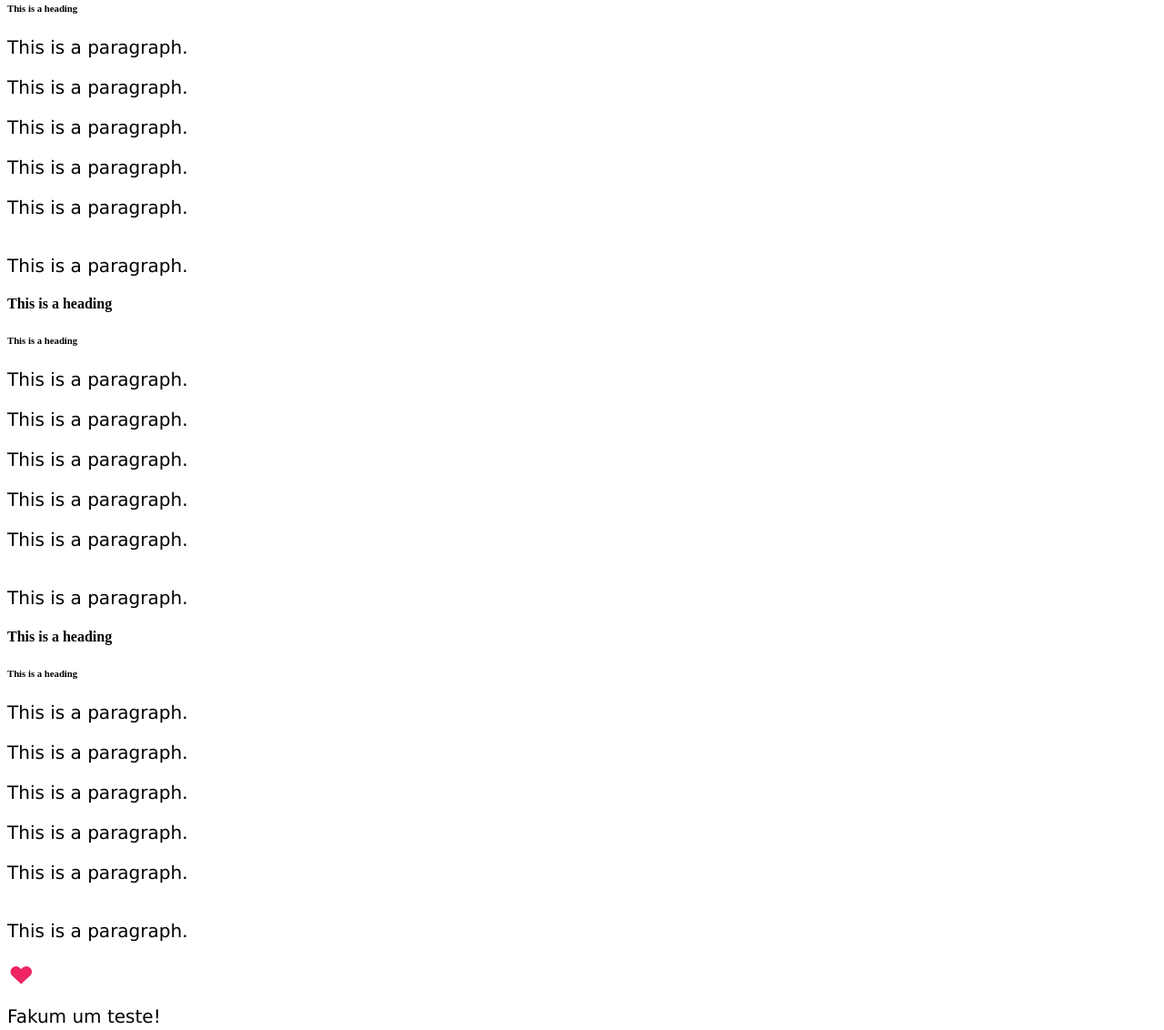
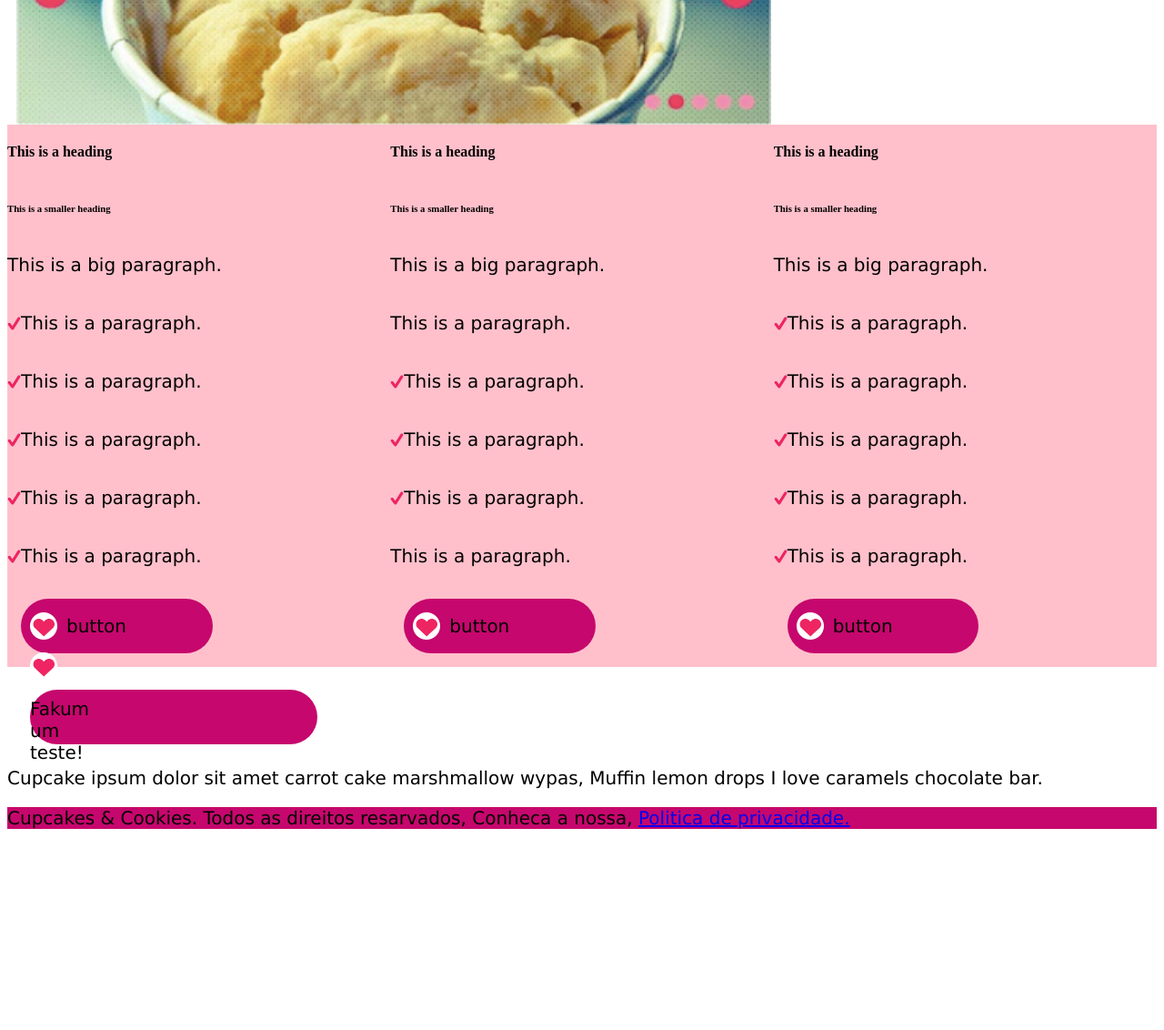
Before and after one commit to Kiilic/vue-vixens-sweden-project-01, a plain HTML site: page index.html in a window 1280 px wide. Shown: the part 254-1386 px from the top of the page at 91% size. After the commit the page ends 1185 px from the top, so only its background shows below. Drawn offline with Linux system fonts and the light colour scheme.

Commit message:
cupcake webpage - first webpage

```diff
--- a/index.html
+++ b/index.html
@@ -1,14 +1,14 @@
 <html>
-
   <head>
-    <link rel="stylesheet" href="style.css"/>
+    <link rel="stylesheet" href="style.css" />
   </head>
 
   <body class="main">
     <div class="header">
-        <div class="">
+      <div id="logo-container">
         <img src="cupcakes & cookies.png" />
       </div>
+      <div id="header-links-container">
         <div class="pink-border-box">
           <img src="house.png" class="my-icon" />
         </div>
@@ -24,106 +24,131 @@
         <div class="pink-border-box">
           <img src="person.png" class="my-icon" />
         </div>
-        <div></div>
+      </div>
     </div>
 
     <div class="banner">
-        <img src="banner.png" />
+      <img src="banner.png" alt="banner" width="830" height="300" />
     </div>
 
     <div class="content">
-        <div class="">
+      <div class="content-box-container">
         <h4>This is a heading</h4>
-            <h6>This is a heading</h6>
+        <h6>This is a smaller heading</h6>
+        <p>This is a big paragraph.</p>
+        <div class="paragraphs-container">
+          <div class="pink-border">
+            <img src="check-mark.png" class="check-mark" />
             <p>This is a paragraph.</p>
           </div>
-        <div class="pink-border-box">
+          <div class="pink-border">
+            <img src="check-mark.png" class="check-mark" />
             <p>This is a paragraph.</p>
           </div>
-        <div class="pink-border-box">
+          <div class="pink-border">
+            <img src="check-mark.png" class="check-mark" />
             <p>This is a paragraph.</p>
           </div>
-        <div class="pink-border-box">
+          <div class="pink-border">
+            <img src="check-mark.png" class="check-mark" />
             <p>This is a paragraph.</p>
           </div>
-        <div class="pink-border-box">
+          <div class="pink-border">
+            <img src="check-mark.png" class="check-mark" />
             <p>This is a paragraph.</p>
           </div>
-        <div class="pink-border-box">
-            <img src="" />
+        </div>
+        <div class="button-container">
+          <img src="heart.png" class="button-image" />
+          <p>button</p>
+        </div>
+      </div>
+
+      <div class="content-box-container">
+        <h4>This is a heading</h4>
+        <h6>This is a smaller heading</h6>
+        <p>This is a big paragraph.</p>
+        <div class="paragraphs-container">
+          <div class="pink-border">
             <p>This is a paragraph.</p>
           </div>
-        <div class>
-            <div class="">
-                <h4>This is a heading</h4>
-                <h6>This is a heading</h6>
+          <div class="pink-border">
+            <img src="check-mark.png" class="check-mark" />
             <p>This is a paragraph.</p>
           </div>
-            <div class="pink-border-box">
+          <div class="pink-border">
+            <img src="check-mark.png" class="check-mark" />
             <p>This is a paragraph.</p>
           </div>
-            <div class="pink-border-box">
+          <div class="pink-border">
+            <img src="check-mark.png" class="check-mark" />
             <p>This is a paragraph.</p>
           </div>
-            <div class="pink-border-box">
+          <div class="pink-border">
+            <!-- <img src="" /> -->
             <p>This is a paragraph.</p>
           </div>
-            <div class="pink-border-box">
+        </div>
+        <div class="button-container">
+          <img src="heart.png" class="button-image" />
+          <p>button</p>
+        </div>
+      </div>
+
+      <div class="content-box-container">
+        <h4>This is a heading</h4>
+        <h6>This is a smaller heading</h6>
+        <p>This is a big paragraph.</p>
+        <div class="paragraphs-container">
+          <div class="pink-border">
+            <img src="check-mark.png" class="check-mark" />
             <p>This is a paragraph.</p>
           </div>
-            <div class="pink-border-box">
-                <img src="" />
+          <div class="pink-border">
+            <img src="check-mark.png" class="check-mark" />
             <p>This is a paragraph.</p>
           </div>
-            <div>
-                <div class="content">
-                    <div class="">
-                        <h4>This is a heading</h4>
-                        <h6>This is a heading</h6>
+          <div class="pink-border">
+            <img src="check-mark.png" class="check-mark" />
             <p>This is a paragraph.</p>
           </div>
-                    <div class="pink-border-box">
+          <div class="pink-border">
+            <img src="check-mark.png" class="check-mark" />
             <p>This is a paragraph.</p>
           </div>
-                    <div class="pink-border-box">
+          <div class="pink-border">
+            <img src="check-mark.png" class="check-mark" />
+            <!-- <img src="" /> -->
             <p>This is a paragraph.</p>
           </div>
-                    <div class="pink-border-box">
-                        <p>This is a paragraph.</p>
         </div>
-                    <div class="pink-border-box">
-                        <p>This is a paragraph.</p>
-                    </div>
-                    <div class="pink-border-box">
-                        <img src="" />
-                        <p>This is a paragraph.</p>
-                    </div>
+        <div class="button-container">
+          <img src="heart.png" class="button-image" />
+          <p>button</p>
         </div>
       </div>
     </div>
 
     <div class="big-link">
-            <div>
         <div class="white-border-box">
           <img src="heart.png" id="my-icon" />
+          <p>Fakum um teste!</p>
         </div>
-                <p>Fakum um teste!</p>
       </div>
 
       <div class="pink-border-box" style="background-color: aqua">
-                <p>Cupcake ipsum dolor sit amet carrot cake marshmallow wypas, Muffin lemon drops I love caramels
-                    chocolate bar.</p>
+        <p>
+          Cupcake ipsum dolor sit amet carrot cake marshmallow wypas, Muffin
+          lemon drops I love caramels chocolate bar.
+        </p>
       </div>
-
     </div>
 
     <div class="footer">
-            <p> Cupcakes & Cookies. Todos as direitos resarvados,
-                Conheca a nossa,
-                <a href=”post.html”>Politica de privacidade.</a>
+      <p>
+        Cupcakes & Cookies. Todos as direitos resarvados, Conheca a nossa,
+        <a href="”post.html”">Politica de privacidade.</a>
       </p>
     </div>
-
   </body>
-
 </html>
--- a/style.css
+++ b/style.css
@@ -1,17 +1,6 @@
-<style>
-       	.main {background-color: white;}
-        .white-border-box{
-            {
-  border: 15px solid white;
-  border-radius: 50px;
-  width: 30px;
-  margin: 5px;
+.main {
+  background-color: white;
 }
-#my-icon{
-  width: 30px;
-}
-        }
-       </style>
 body {
   background-color: lightblue;
 }
@@ -25,3 +14,117 @@
   font-family: verdana;
   font-size: 20px;
 }
+
+.pink-border-box {
+  background-color: #c6076d;
+  width: 30px;
+  height: 30px;
+  border-radius: 50px;
+  display: inline;
+  margin: 10px;
+}
+
+.header {
+  border: 1px solid gray;
+  display: flex;
+}
+
+#logo-container {
+  flex: 1;
+}
+
+#header-links-container {
+  flex: 1;
+  display: flex;
+  justify-content: flex-end;
+  align-items: center;
+}
+
+.banner {
+  margin-right: 10px;
+  margin-left: 10px;
+}
+
+.content {
+  background-color: pink;
+  display: flex;
+  align-items: flex-start;
+  flex-direction: row;
+}
+
+.content-box-container {
+  flex: 1;
+  display: flex;
+  flex-direction: column;
+}
+
+.paragraphs-container {
+  display: flex;
+  flex-direction: column;
+}
+
+.pink-border {
+  flex: 1;
+  background-color: pink;
+  display: flex;
+  justify-content: flex-start;
+  align-items: center;
+}
+
+.check-box {
+  width: 300px;
+  height: 100px;
+  border-radius: 200px;
+  display: inline;
+}
+
+.button-container {
+  background-color: #c6076d;
+  width: 50%;
+  height: 60px;
+  border-radius: 100px;
+  display: flex;
+  align-items: center;
+  margin: 15px;
+}
+
+.button-image {
+  width: 30px;
+  height: 30px;
+  margin-right: 10px;
+  margin-left: 10px;
+}
+
+.big-link {
+  flex: 1;
+  background-color: #c6076d;
+  width: 25%;
+  height: 60px;
+  border-radius: 100px;
+  display: flex;
+  justify-content: start;
+  align-items: center;
+  margin: 25px;
+}
+
+.white-border-box {
+  border-radius: 20px;
+  width: 30px;
+  flex-direction: row;
+  margin-right: 5px;
+  margin-left: 5xp;
+}
+
+#my-icon {
+  flex: 1;
+  display: flex;
+  align-items: flex-start;
+}
+
+.footer {
+  background-color: #c6076d;
+}
+
+#my-icon {
+  width: 30px;
+}
```
Also changed, not shown: banner.png (added), 1 other file. Lines whose indentation alone changed are shown as unchanged.
